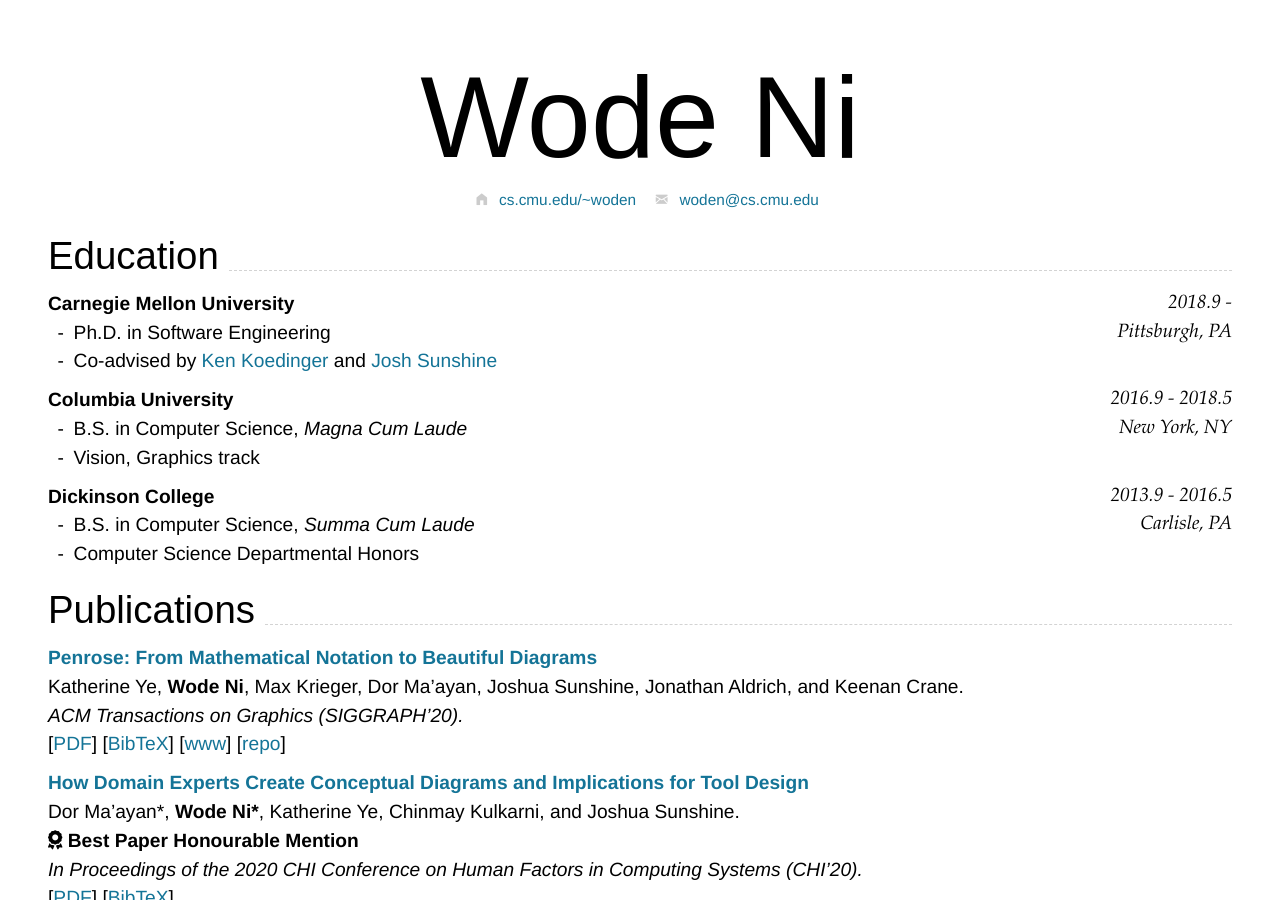
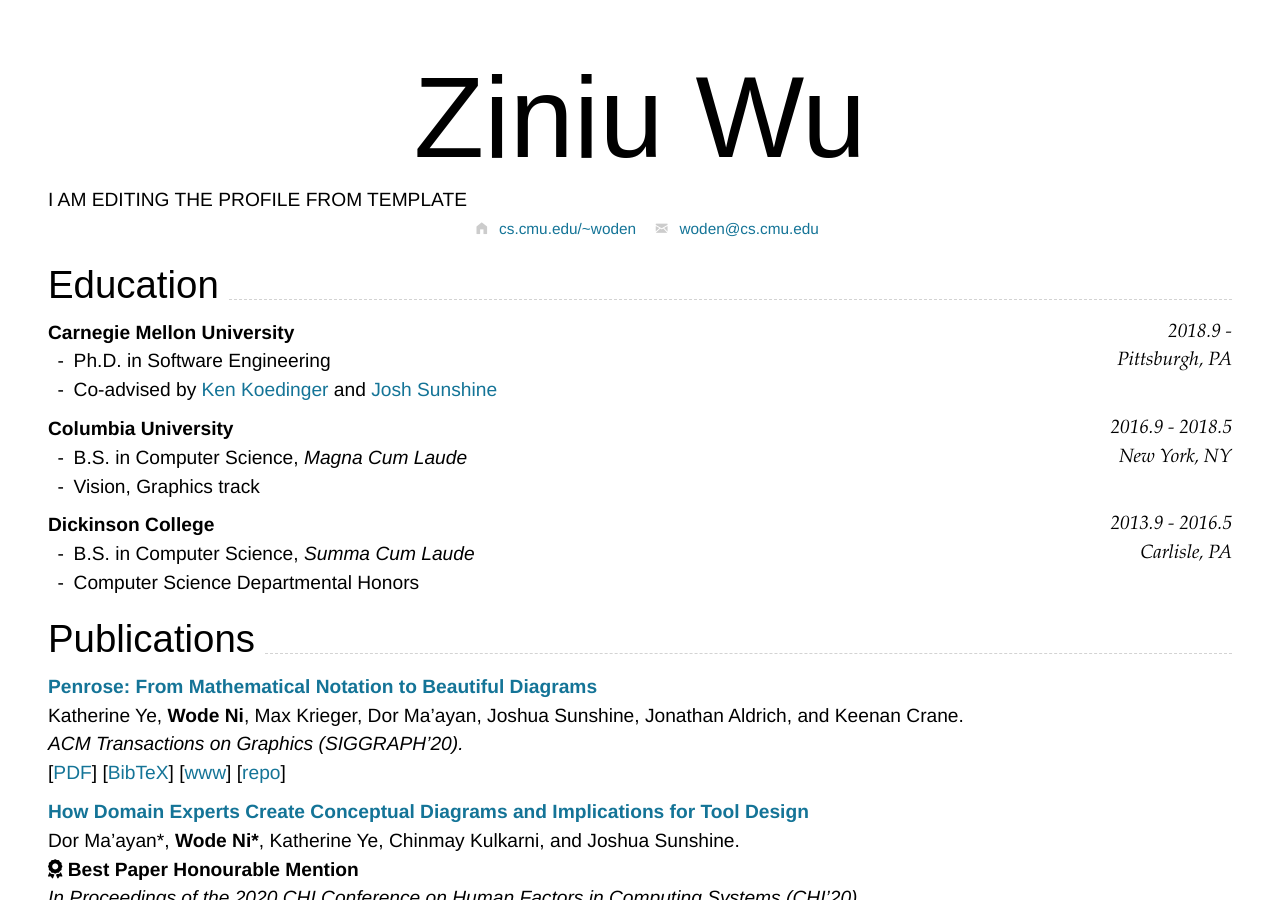
Before and after one commit to RoboDD/ziniu-cv, a Jekyll site: the page built from index.md, in a window 1280 px wide and 900 px high. Built offline with Jekyll 4.4.1, drawn with Linux system fonts in a browser that asks for light colours; nearby versions of some CDN libraries.

Commit message:
Update index.md

```diff
--- a/index.md
+++ b/index.md
@@ -9,8 +9,9 @@ homepage:
   text: cs.cmu.edu/~woden
 ---
 
-# Wode **Ni**
+# Ziniu **Wu**
 
+I AM EDITING THE PROFILE FROM TEMPLATE
 <!--
 include contact information from the front matter
 Supported arguments:
```
